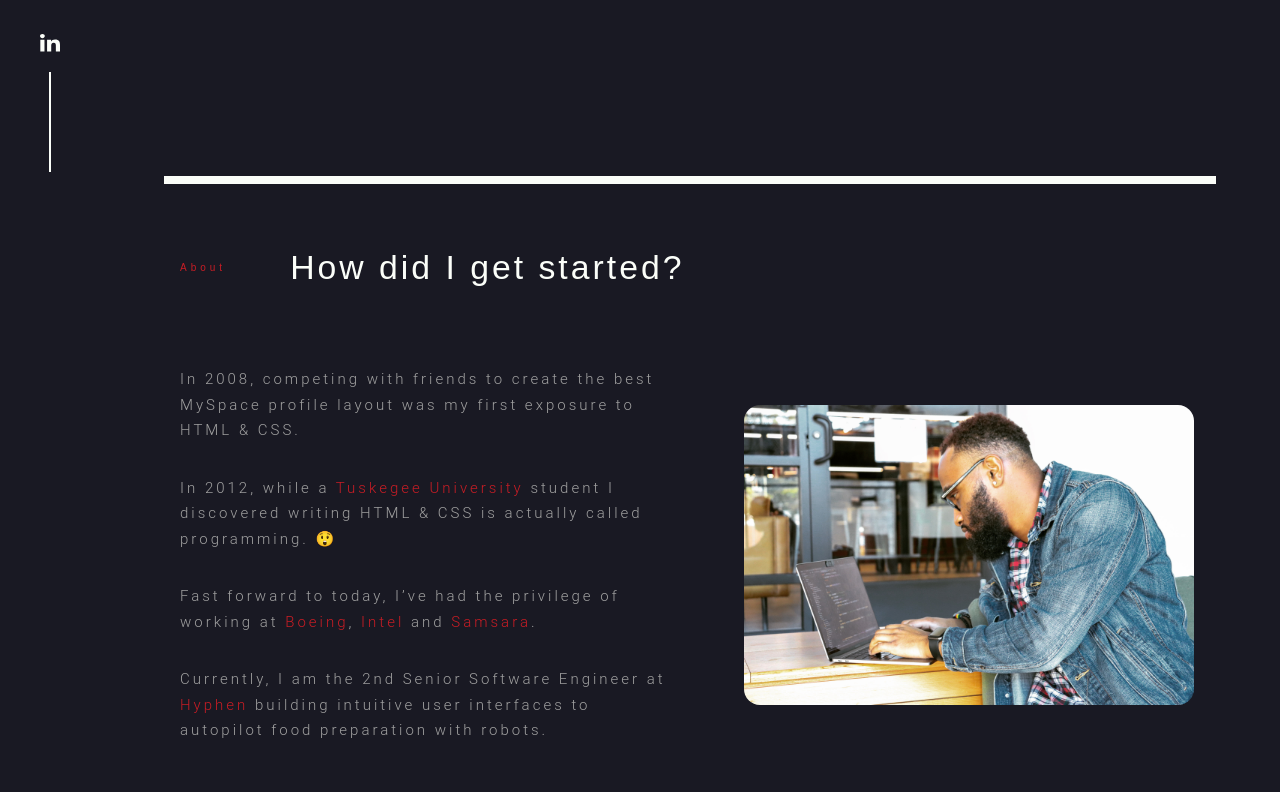
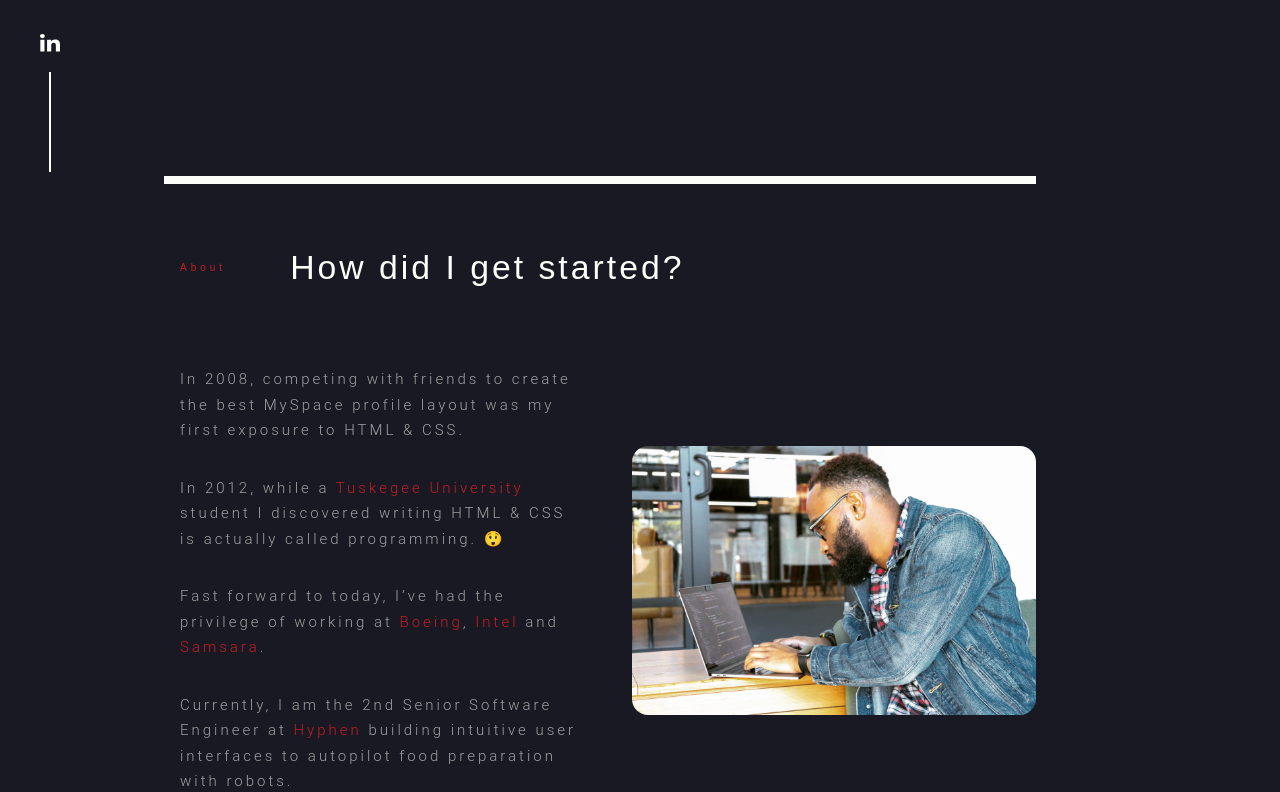
Before and after one commit to antwash/antdwash.com, a Next.js app: page / in a window 1280 px wide. Shown: the part 628-1420 px from the top of the page. Built offline with nearby package versions, Linux system fonts and the light colour scheme; a web font is replaced by a local one.

Commit message:
components about: Set section maxWidth

```diff
--- a/components/sections/about.tsx
+++ b/components/sections/about.tsx
@@ -37,6 +37,7 @@ const Info = (props: InfoProps) => {
 
 export const About = () => {
   const classes = createUseStyles((theme) => ({
+    section: { maxWidth: "100rem" },
     body: {
       display: "flex",
       flexWrap: "wrap",
@@ -67,6 +68,7 @@ export const About = () => {
 
   return (
     <Section
+      className={classes.section}
       showSplitter={{
         caption: "About",
         heading: "How did I get started?",
```
